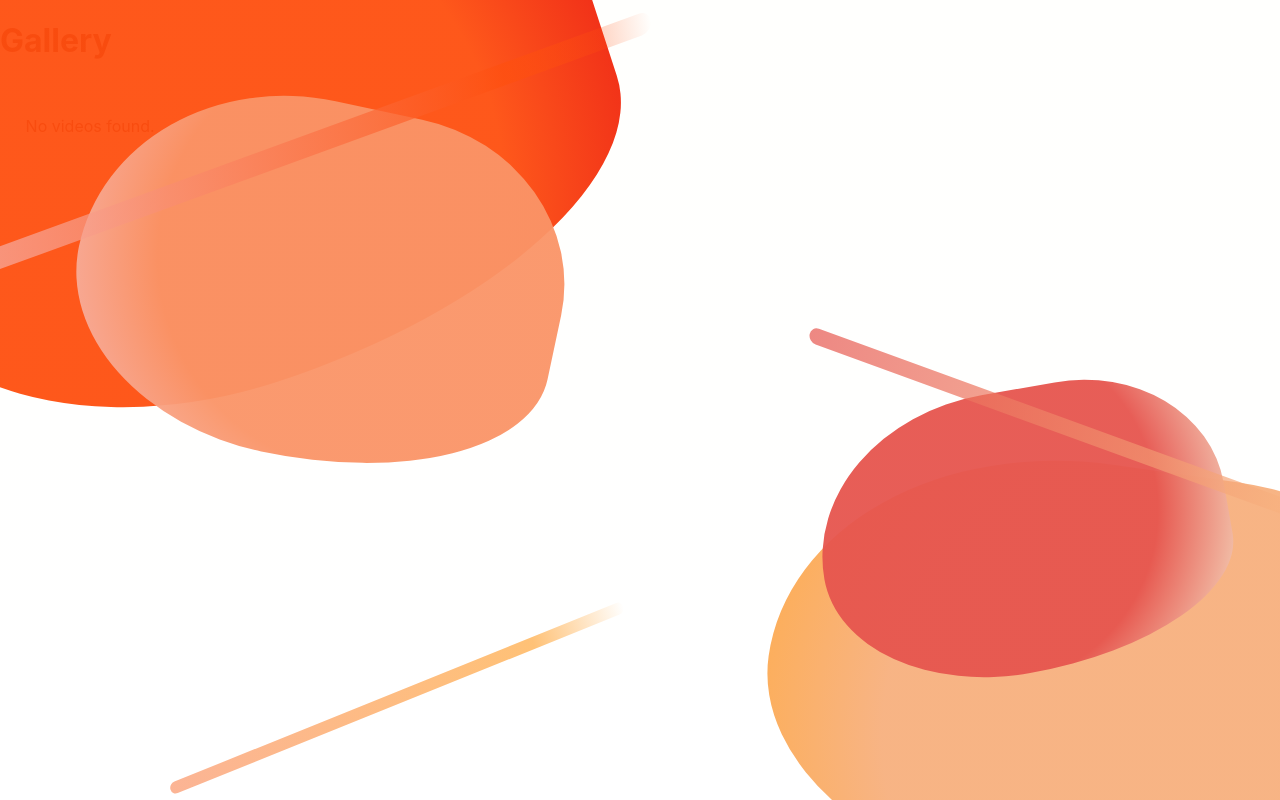
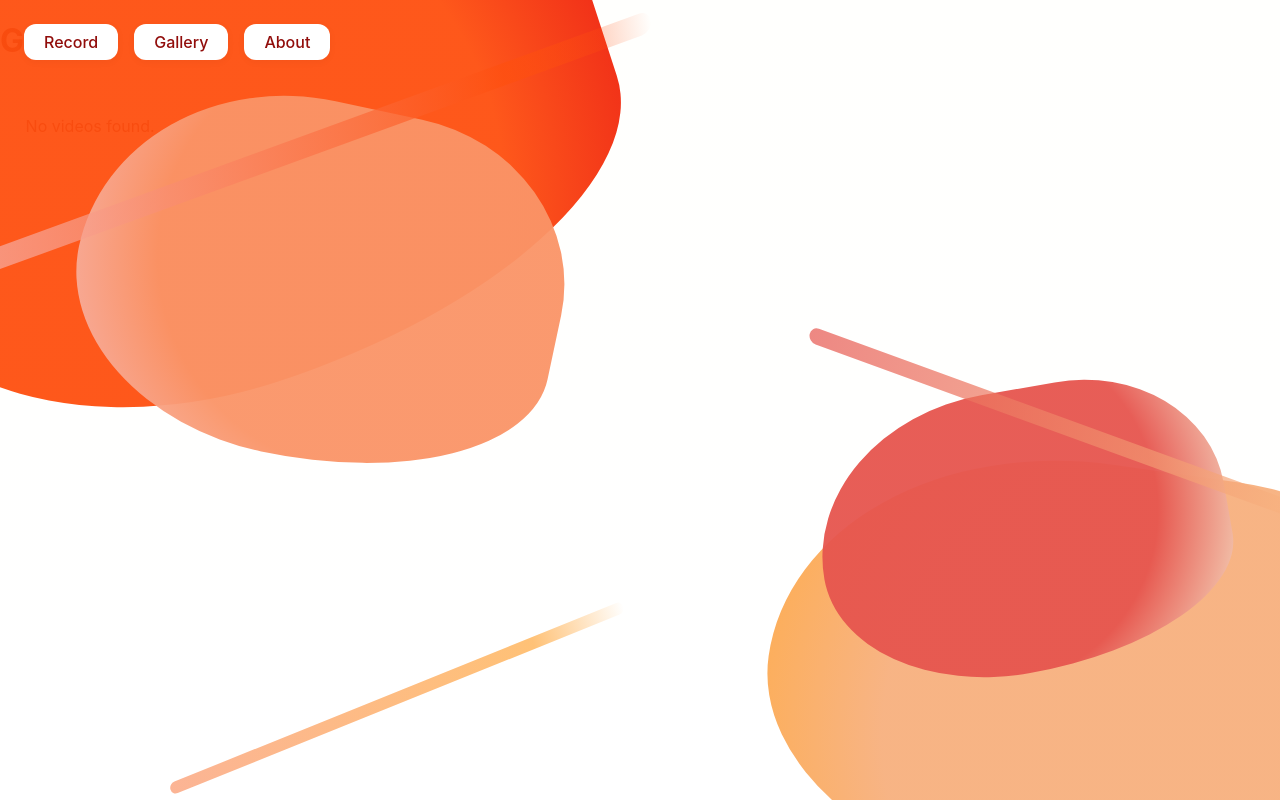
Before and after one commit to AustinVosler/KNIGHT-HACKS-25, a Flask app: page /gallery in a window 1280 px wide. Run offline with Flask 3, Linux system fonts and the light colour scheme; data that the repository does not hold is empty.

Commit message:
gallery fix

```diff
--- a/static/css/background.css
+++ b/static/css/background.css
@@ -20,13 +20,12 @@ body {
   justify-content: center;
 }
 
-/* Swirl decorations using pure CSS */
 .swirl {
   position: absolute;
   border-radius: 50% 40% 60% 50% / 60% 50% 40% 50%;
   opacity: 0.95;
   pointer-events: none;
-  z-index: 1;
+  z-index: 0;
 }
 .swirl-1 {
   width: 60vw;
@@ -62,10 +61,11 @@ body {
 }
 
 /* Swirly retro lines */
+/* Swirly retro lines */
 .swirl-line {
   position: absolute;
   pointer-events: none;
-  z-index: 2;
+  z-index: 0;
   border-radius: 100px;
   opacity: 0.7;
 }
--- a/static/css/gallery.css
+++ b/static/css/gallery.css
@@ -6,7 +6,10 @@
   margin-top: 2.5rem;
   padding: 0 2vw;
 }
+/* Ensure video cards display above background elements */
 .video-card {
+  position: relative;
+  z-index: 1;
   background: rgba(255,255,255,0.85);
   border-radius: 14px;
   box-shadow: 0 4px 18px rgba(16,24,40,0.10);
--- a/templates/base.html
+++ b/templates/base.html
@@ -10,8 +10,12 @@
   </head>
   <body>
     <main class="page">
-
-
+      <!-- Top left navigation buttons -->
+      <nav class="top-nav">
+        <a href="/record" class="nav-btn">Record</a>
+        <a href="/gallery" class="nav-btn">Gallery</a>
+        <a href="/about" class="nav-btn">About</a>
+      </nav>
 
       <div class="swirl swirl-1" aria-hidden="true"></div>
       <div class="swirl swirl-2" aria-hidden="true"></div>
@@ -25,5 +29,32 @@
       </div>
     </main>
     {% block scripts %}{% endblock %}
+    <style>
+      .top-nav {
+        position: absolute;
+        top: 1.5rem;
+        left: 1.5rem;
+        display: flex;
+        gap: 1rem;
+        z-index: 2;
+      }
+      .nav-btn {
+        background: #fff;
+        color: var(--ink);
+        border: none;
+        border-radius: 0.75rem;
+        padding: 0.5rem 1.25rem;
+        font-size: 1rem;
+        font-weight: 500;
+        text-decoration: none;
+        box-shadow: 0 2px 8px rgba(0,0,0,0.04);
+        transition: background 0.2s, color 0.2s;
+        cursor: pointer;
+      }
+      .nav-btn:hover {
+        background: var(--bg);
+        color: var(--accent-4);
+      }
+    </style>
   </body>
 </html>
```
